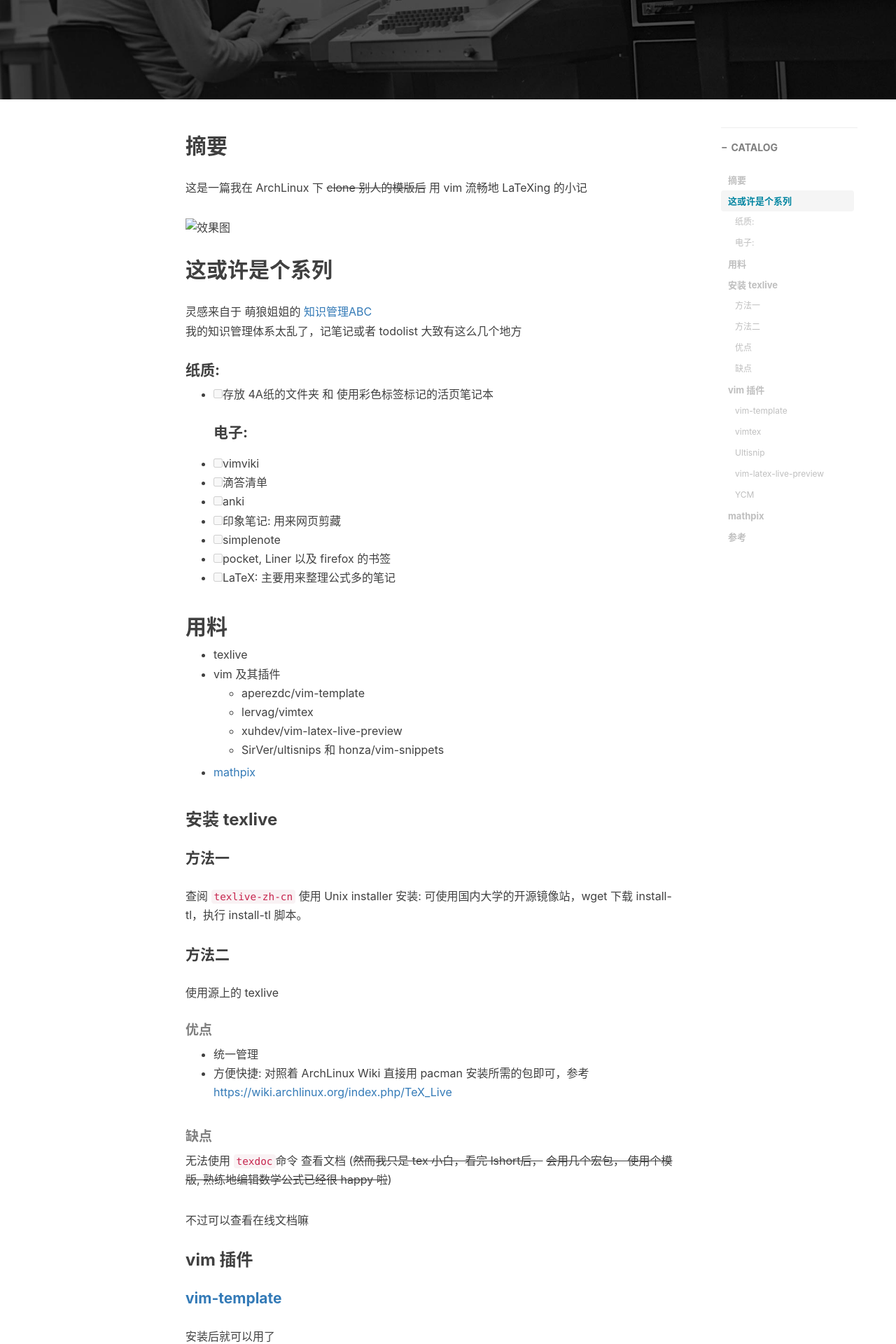
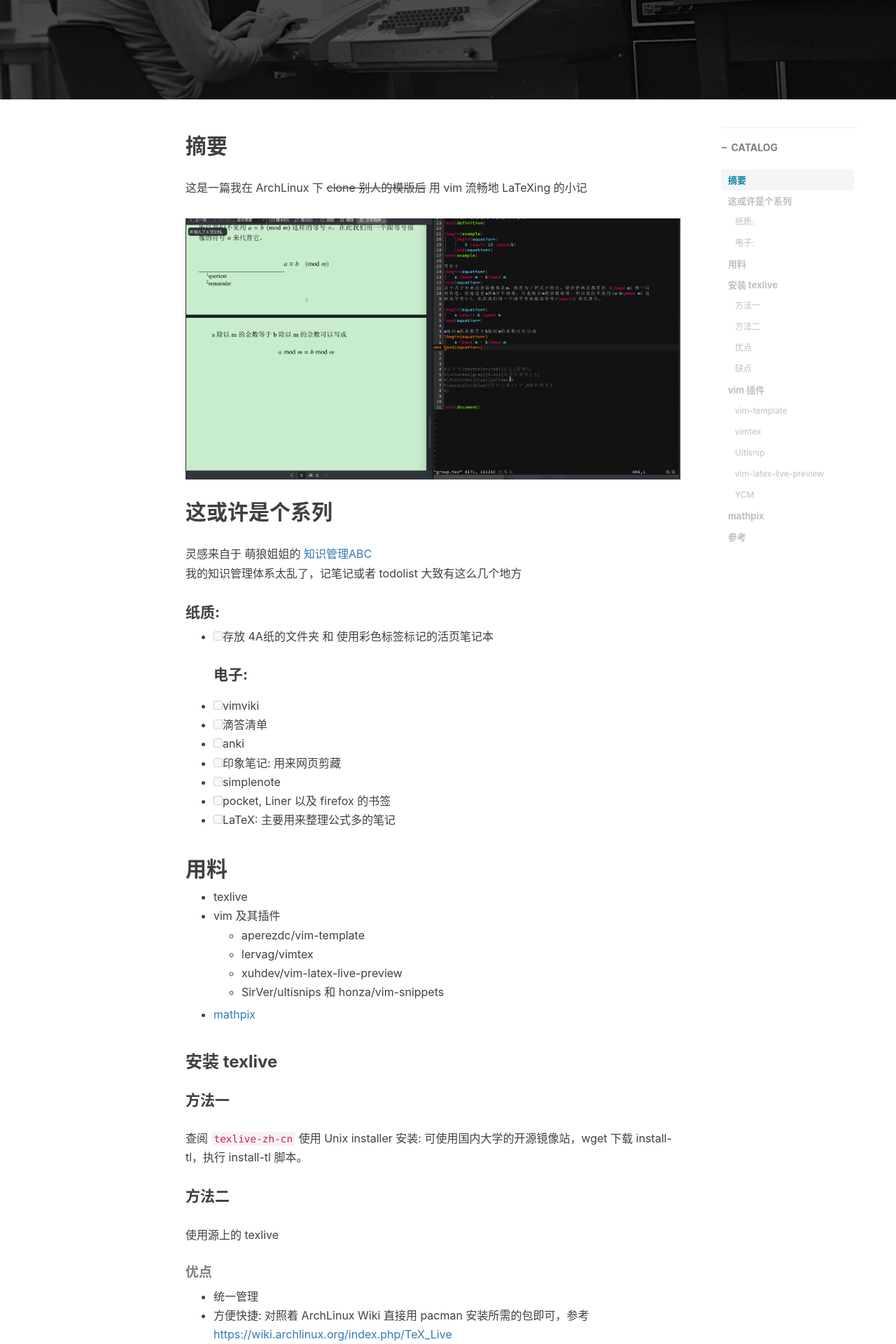
Before and after one commit to junyixu/junyixu.github.io, a Jekyll site: the page built from _posts/2019-03-22-Happy-LaTeXing.md, in a window 1280 px wide. Shown: the part 441-2361 px from the top of the page at 70% size. Built offline with Jekyll 4.4.1, drawn with Linux system fonts in a browser that asks for light colours; nearby versions of some CDN libraries; comment, search, counter and statistics services are not loaded.

Commit message:
post happy latexing

```diff
--- a/_posts/2019-03-22-Happy-LaTeXing.md
+++ b/_posts/2019-03-22-Happy-LaTeXing.md
@@ -16,7 +16,7 @@ tags:
 ## 摘要
 这是一篇我在 ArchLinux 下 ~~clone 别人的模版后~~ 用 vim 流畅地 LaTeXing 的小记
 
-![效果图](../img/latexing.gif)
+![效果图](/img/latexing.gif)
 
 ## 这或许是个系列
 
```
Also changed, not shown: img/latexing.gif (added).
